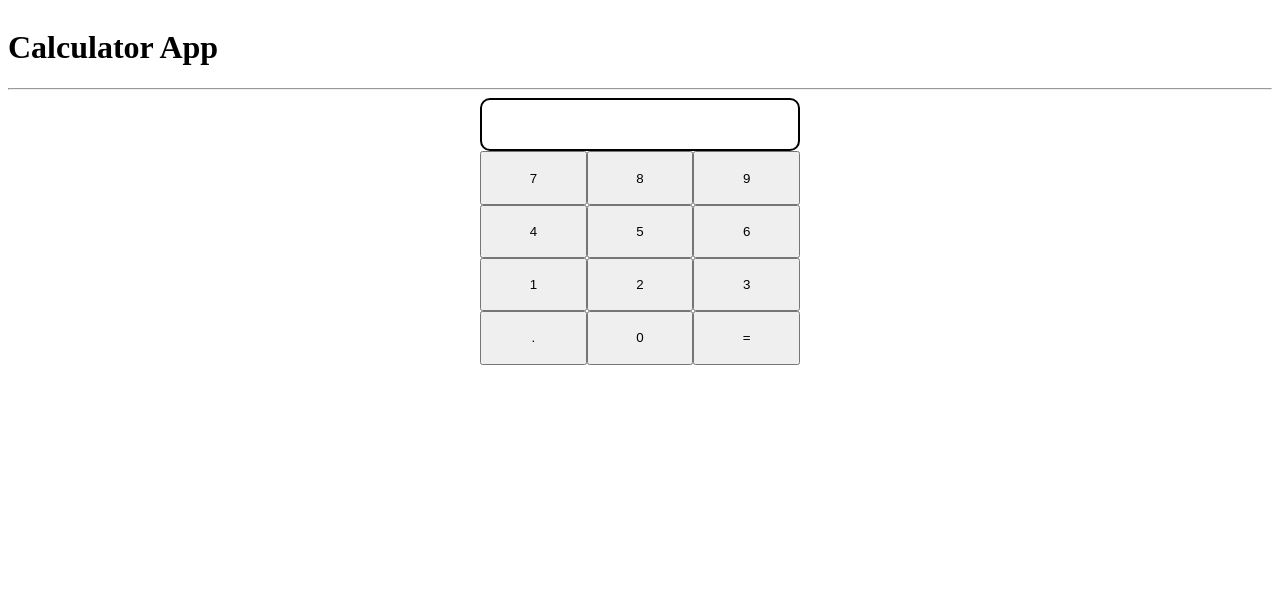
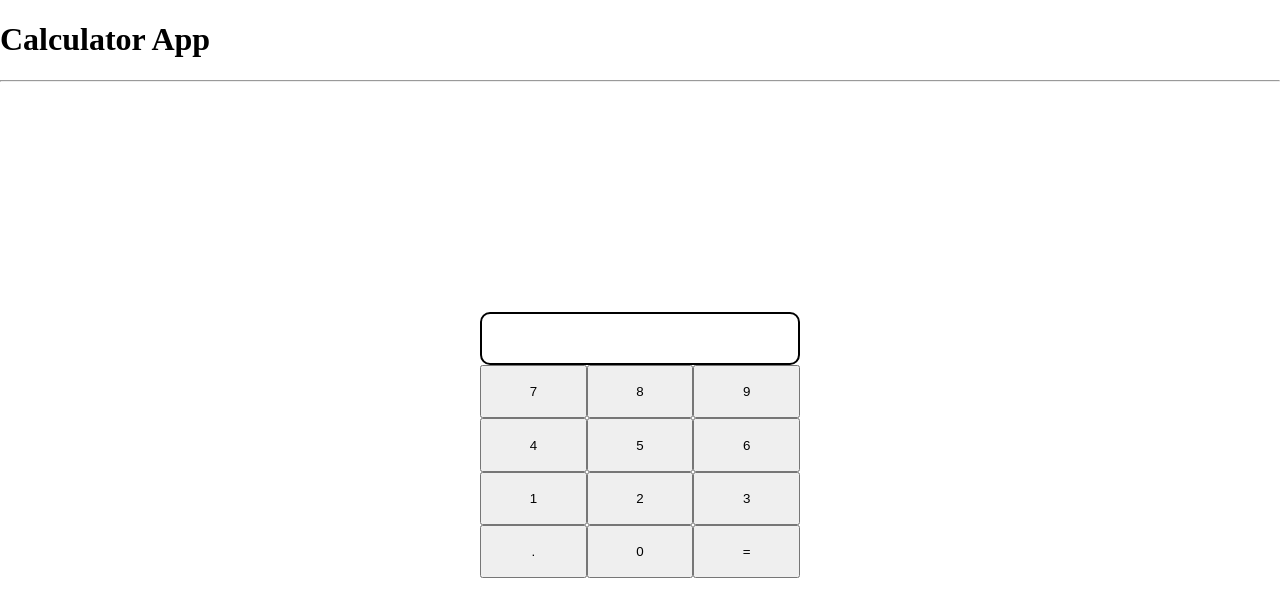
Before and after one commit to nagillimnayr/calculator-ts, a React app: page / in a window 1280 px wide. Shown: the top 616 px of the page. Built offline with nearby package versions, Linux system fonts and the light colour scheme; the HTML template or start-up script is replaced by a standard one.

Commit message:
refactor: move 'Calculator.css' into Calculator folder

```diff
--- a/src/style/calculator.css
+++ b/src/components/calculator/Calculator.css
@@ -1,7 +1,12 @@
 #calculator {
   min-width: 320px;
-  max-width: 420px;
+  max-width: 640px;
+  min-height: fit-content;
   margin: auto;
+  align-self: center;
+  justify-self: center;
+  height: fit-content;
+  width: fit-content;
 }
 
 #numButtonGroup {
--- a/src/components/calculator/Calculator.tsx
+++ b/src/components/calculator/Calculator.tsx
@@ -1,6 +1,6 @@
 import React, { MouseEventHandler, useState } from 'react';
 import NumButtonGroup from './NumButtonGroup';
-import '../../style/calculator.css';
+import './Calculator.css';
 import DisplayPanel from './DisplayPanel';
 
 export default function Calculator() {
--- a/src/components/calculator/DisplayPanel.tsx
+++ b/src/components/calculator/DisplayPanel.tsx
@@ -1,5 +1,5 @@
 import React from 'react';
-import '../../style/calculator.css';
+import './Calculator.css';
 
 export default function DisplayPanel({ displayStr }: { displayStr: string }) {
   return (
--- a/src/components/calculator/NumButtonGroup.tsx
+++ b/src/components/calculator/NumButtonGroup.tsx
@@ -1,4 +1,5 @@
 import React, { MouseEventHandler } from 'react';
+import './Calculator.css';
 
 export default function NumButtonGroup({
   onClick,
--- a/src/style/style.css
+++ b/src/style/style.css
@@ -0,0 +1,6 @@
+body,
+#app {
+  width: 100vw;
+  height: 100vh;
+  margin: 0;
+}
```
